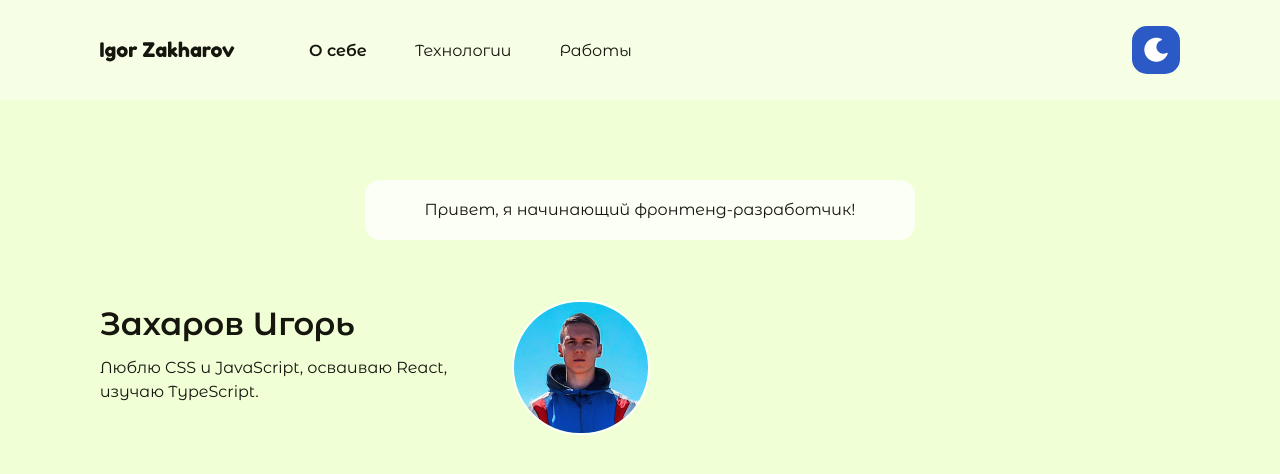
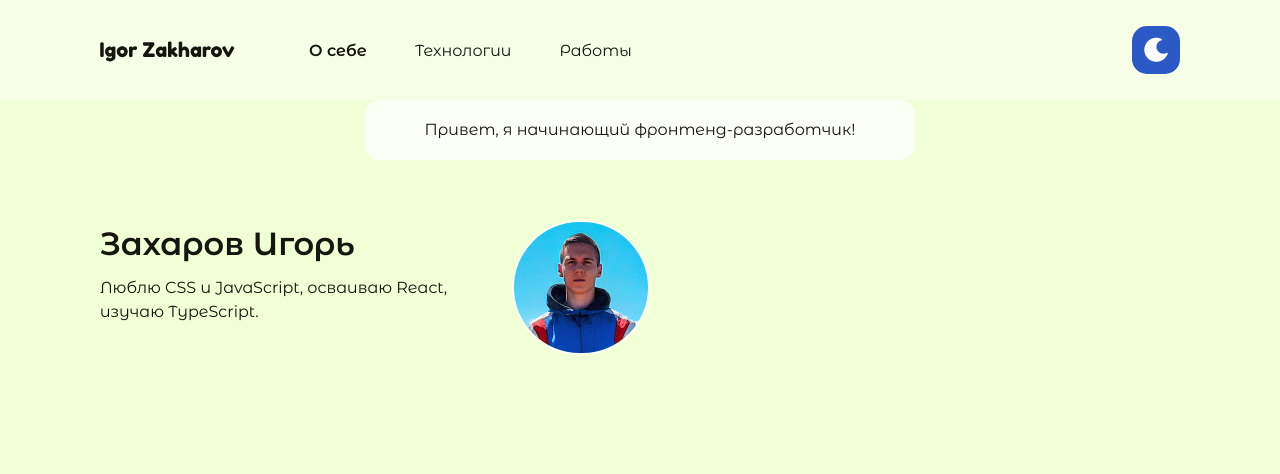
Before and after one commit to IgorZakharov211/zakharov-igor, a React (Create React App) app: page / in a window 1280 px wide. Shown: the top 474 px of the page. Built offline with nearby package versions, Linux system fonts and the light colour scheme.

Commit message:
fix: change classNames

```diff
--- a/src/components/my-info/MyInfo.js
+++ b/src/components/my-info/MyInfo.js
@@ -4,18 +4,18 @@ import Avatar from '../../images/avatar.jpg';
 import { useContext } from 'react';
 import { ThemeContext } from '../../themeContext';
 
-function MyInfo(){
+function MyInfo(props){
   const { theme } = useContext(ThemeContext);
 
   return(
-    <section className={"my-info about__my-info" + " " + (theme === "light" ? "" : "my-info_dark")}>
+    <section className={`my-info ${props.className}__my-info ${(theme === "light" ? "" : "my-info_dark")}`}>
       <div className="my-info__hi-container">
-        <h2 className={"my-info__hi" + " " + (theme === "light" ? "" : "my-info__hi_dark")}>Привет, я начинающий фронтенд-разработчик!</h2>
+        <h2 className={`my-info__hi ${(theme === "light" ? "" : "my-info__hi_dark")}`}>Привет, я начинающий фронтенд-разработчик!</h2>
       </div>
       <div className="my-info__user">
         <p className="my-info__name">Захаров Игорь</p>
         <p className="my-info__subtitle">Люблю CSS и JavaScript, осваиваю React, изучаю TypeScript.</p>
-        <img className={"my-info__avatar" + " " + (theme === "light" ? "" : "my-info__avatar_dark")} src={Avatar} alt="Аватар"/>
+        <img className={`my-info__avatar ${(theme === "light" ? "" : "my-info__avatar_dark")}`} src={Avatar} alt="Аватар"/>
       </div>
     </section>
   )
```
